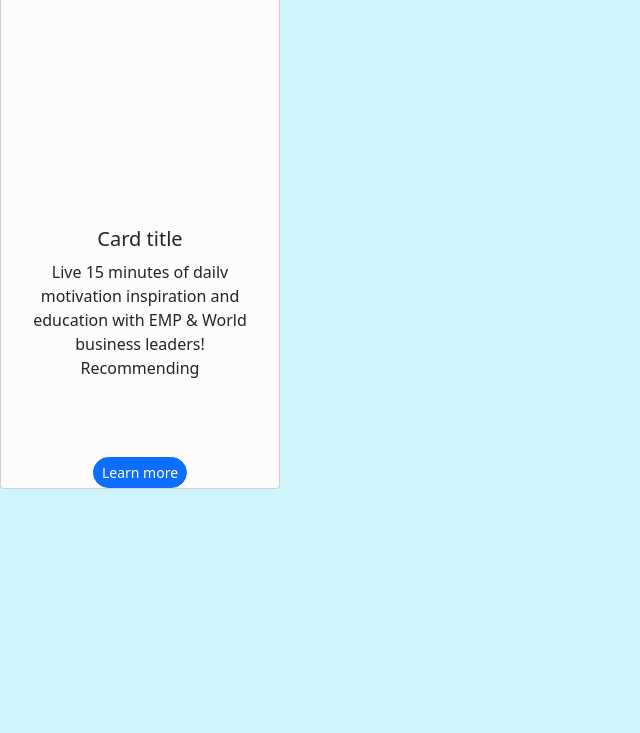
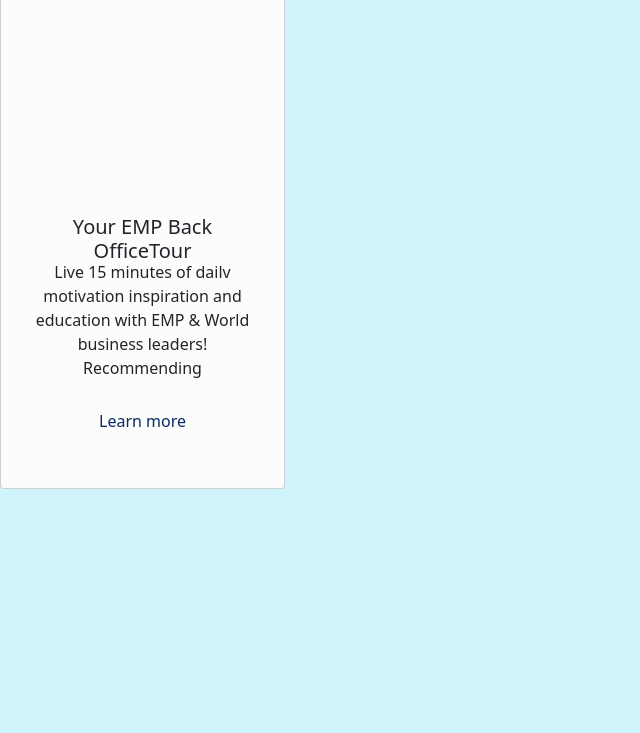
Before and after one commit to JosueSalazaku/frameworks-07, a plain HTML site: page index.html in a window 1280 px wide. Shown: the part 67-800 px from the top of the page, without its empty margins (0-640 px from the left). Drawn offline with nearby package versions, Linux system fonts and the light colour scheme.

```diff
--- a/index.html
+++ b/index.html
@@ -9,12 +9,14 @@
   <body class="bg-info-subtle">
     <h1>Hello, world!</h1>
 
-    <div class="card bg-light-subtle rounded-1 position-relative p-3" style="width: 280px; height: 500px;">
-      <div class="card-body ">
-        <h5 class="card-title text-center position-absolute top-50 start-50 translate-middle">Card title</h5>
+    <div class="card bg-light-subtle rounded-1 position-relative p-3" style="width: 285px; height: 500px;">
+      <div class="card-body">
+        <h5 class="card-title text-center position-absolute top-50 start-50 translate-middle">Your EMP Back OfficeTour</h5>
         <p class="card-text text-center p-3 position-absolute bottom-0 start-50 translate-middle col-md-12  ">Live 15 minutes of dailv motivation
          inspiration and education with EMP & World business leaders! Recommending</p>
-        <a href="#" class="btn btn-sm pb-20% btn-primary rounded-4  position-absolute bottom-0 start-50 translate-middle-x">Learn more</a>
+        <button type="button" class="btn <!--btn-sm pb-20% btn-primary--> mb-5 rounded-4 position-absolute bottom-0 start-50 translate-middle-x">
+         <a class="text-primary-emphasis text-decoration-none" href="">Learn more</a>
+        </button>
       </div>
     </div>
 
```
